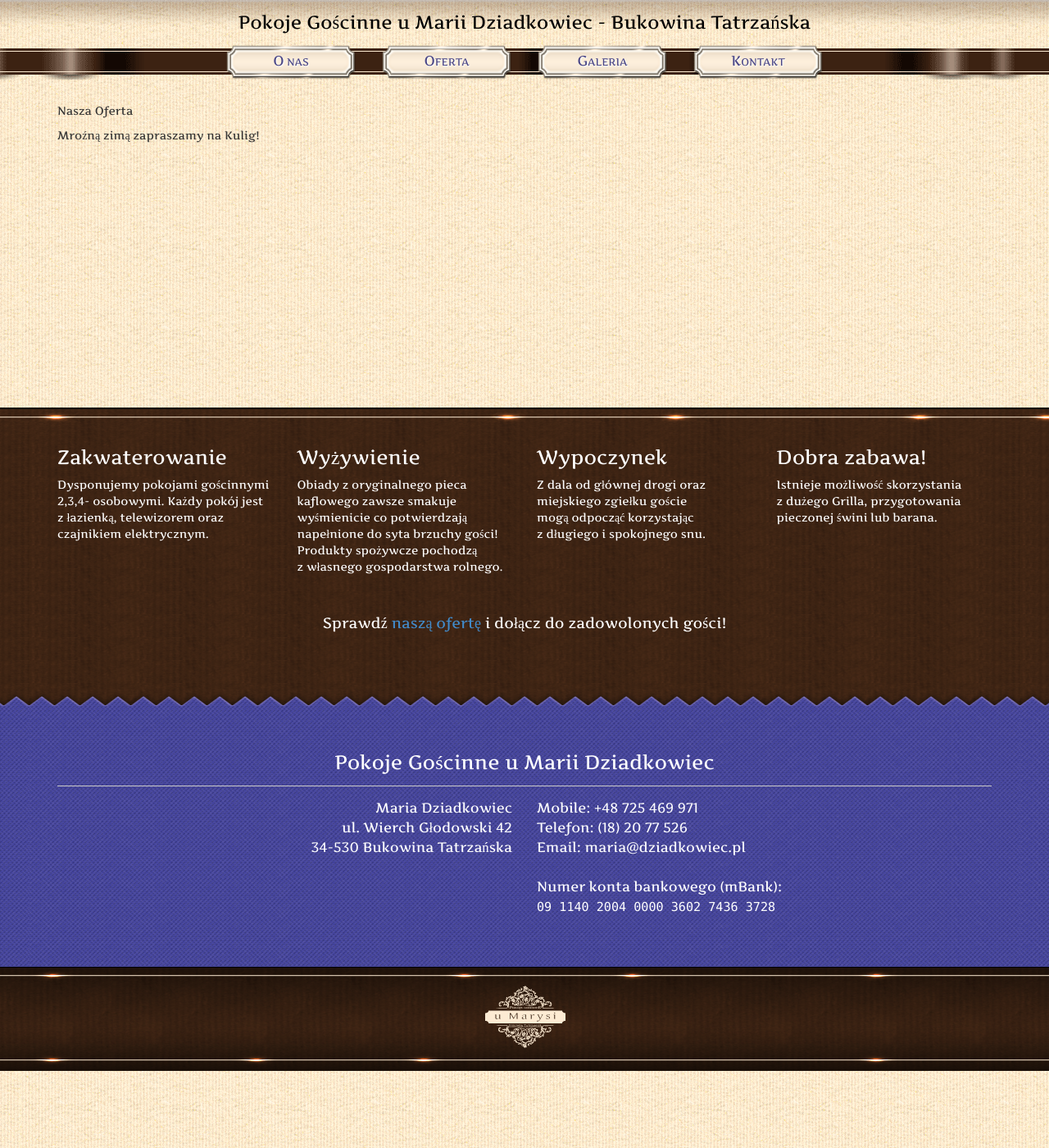
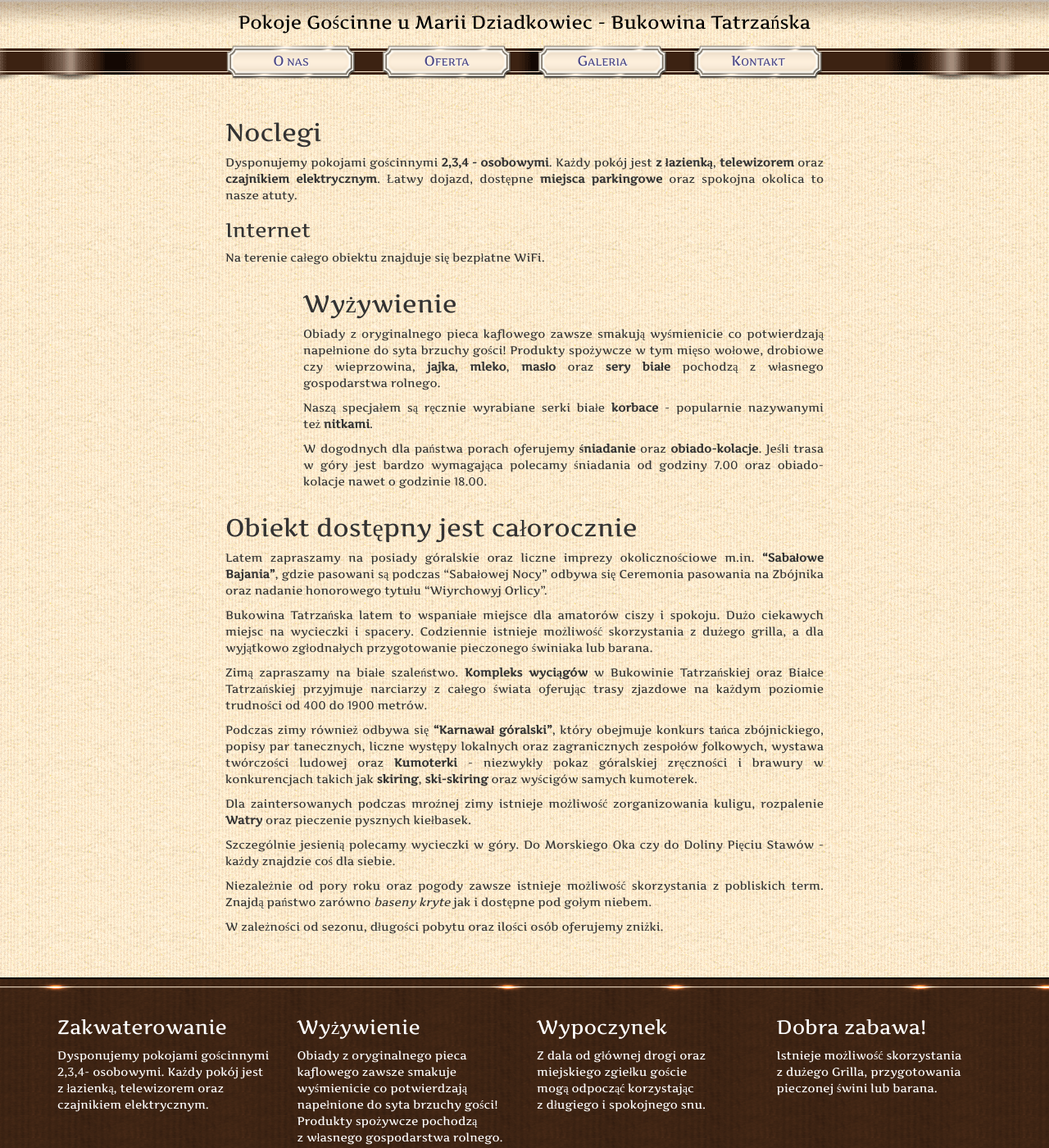
Before and after one commit to mdziadkowiec/maria.dziadkowiec.pl, a Jekyll site: the page built from oferta.md, in a window 1280 px wide and 1400 px high. Shown: the whole window at 82% size. Built offline with Jekyll 4.4.1, drawn with Linux system fonts in a browser that asks for light colours.

Commit message:
added new awesome page

```diff
--- /dev/null
+++ b/_layouts/oferta.html
@@ -0,0 +1,48 @@
+---
+layout: default
+---
+
+<div class="col-md-offset-2 col-md-8">
+
+	<h2 id="noclegi">Noclegi</h2>
+
+	<p>Dysponujemy pokojami gościnnymi <strong>2,3,4 - osobowymi</strong>. Każdy pokój jest <strong>z łazienką</strong>, <strong>telewizorem</strong> oraz <strong>czajnikiem elektrycznym</strong>. Łatwy dojazd, dostępne <strong>miejsca parkingowe</strong> oraz spokojna okolica to nasze atuty. </p>
+
+	<h3>Internet</h3>
+	<p>Na terenie całego obiektu znajduje się bezpłatne WiFi.</p>
+
+</div>
+
+<div class="col-md-offset-3 col-md-7">
+
+<h2 id="wyzywienie">Wyżywienie</h2>
+
+	<p>Obiady z oryginalnego pieca kaflowego zawsze smakują wyśmienicie co potwierdzają napełnione do syta brzuchy gości! Produkty spożywcze w tym mięso wołowe, drobiowe czy wieprzowina, <strong>jajka</strong>, <strong>mleko</strong>, <strong>masło</strong> oraz <strong>sery białe</strong> pochodzą z własnego gospodarstwa rolnego. </p>
+
+	<p>Naszą specjałem są&nbsp;ręcznie wyrabiane serki białe <strong>korbace</strong> - popularnie nazywanymi też&nbsp;<strong>nitkami</strong>.</p>
+
+	<p>W dogodnych dla państwa porach oferujemy <strong>śniadanie</strong> oraz <strong>obiado-kolacje</strong>. Jeśli trasa w góry jest bardzo wymagająca polecamy śniadania od godziny 7.00 oraz obiado-kolacje nawet o godzinie 18.00.</p>
+
+</div>
+
+<div class="col-md-offset-2 col-md-8">
+
+<h2 id="obiekt-dostpny-jest-caorocznie">Obiekt dostępny jest całorocznie</h2>
+
+<p>Latem zapraszamy na posiady góralskie oraz liczne imprezy okolicznościowe m.in. <strong>“Sabałowe Bajania”</strong>, gdzie pasowani są podczas “Sabałowej Nocy” odbywa się Ceremonia pasowania na Zbójnika oraz nadanie honorowego tytułu “Wiyrchowyj Orlicy”. </p>
+
+<p>Bukowina Tatrzańska latem to wspaniałe miejsce dla amatorów ciszy i spokoju. Dużo ciekawych miejsc na wycieczki i spacery. Codziennie istnieje możliwość skorzystania z dużego grilla, a dla wyjątkowo zgłodnałych przygotowanie pieczonego świniaka lub barana.</p>
+
+<p>Zimą zapraszamy na białe szaleństwo. <strong>Kompleks wyciągów</strong> w Bukowinie Tatrzańskiej oraz Białce Tatrzańskiej przyjmuje narciarzy z całego świata oferując trasy zjazdowe na każdym poziomie trudności od 400 do 1900 metrów.</p>
+
+<p>Podczas zimy również&nbsp;odbywa się&nbsp;<strong>“Karnawał góralski”</strong>, który obejmuje konkurs tańca zbójnickiego, popisy par tanecznych, liczne występy lokalnych oraz zagranicznych zespołów folkowych, wystawa twórczości ludowej oraz <strong>Kumoterki</strong> - niezwykły pokaz góralskiej zręczności i brawury w konkurencjach takich jak <strong>skiring</strong>, <strong>ski-skiring</strong> oraz wyścigów samych kumoterek.</p>
+
+<p>Dla zaintersowanych podczas mroźnej zimy istnieje możliwość zorganizowania kuligu, rozpalenie <strong>Watry</strong> oraz pieczenie pysznych kiełbasek. </p>
+
+<p>Szczególnie jesienią polecamy wycieczki w góry. Do Morskiego Oka czy do Doliny Pięciu Stawów - każdy znajdzie coś&nbsp;dla siebie.</p>
+
+<p>Niezależnie od pory roku oraz pogody zawsze istnieje możliwość skorzystania z pobliskich term. Znajdą państwo zarówno <em>baseny kryte</em> jak i dostępne pod gołym niebem. </p>
+
+<p>W zależności od sezonu, długości pobytu oraz ilości osób oferujemy zniżki.</p>
+
+</div>
--- a/oferta.md
+++ b/oferta.md
@@ -1,9 +1,5 @@
 ---
-layout: page
+layout: oferta
 title: Oferta
 permalink: /oferta/
 ---
-
-Nasza Oferta
-
- Mroźną zimą zapraszamy na Kulig!
```
